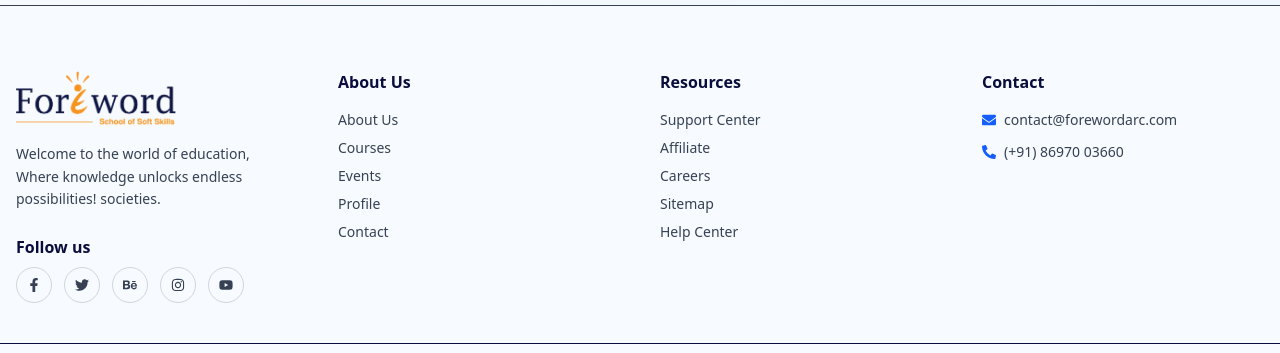
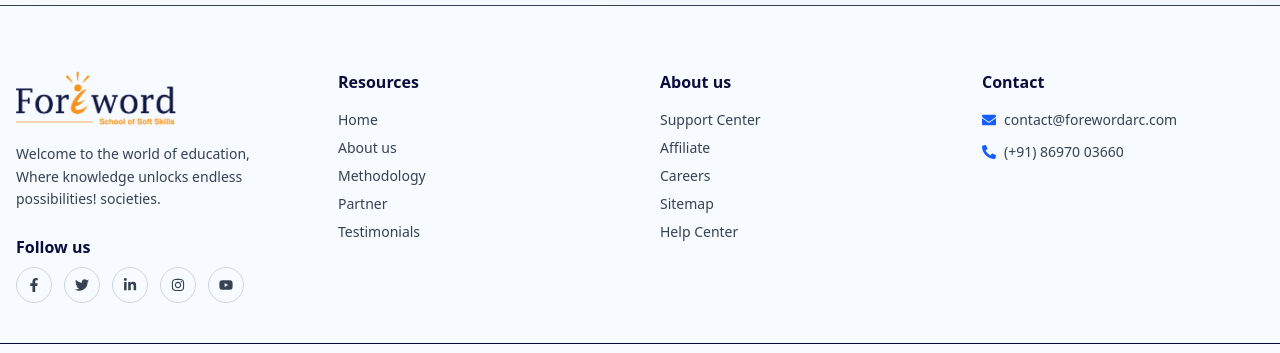
Before and after one commit to sudo-bhanjo/Foreword, a React (Vite) app: page / in a window 1280 px wide. Shown: the part 4484-4837 px from the top of the page. Built offline with nearby package versions, Linux system fonts and the light colour scheme.

Commit message:
link added in footer

```diff
--- a/src/components/Footer/Footer.jsx
+++ b/src/components/Footer/Footer.jsx
@@ -2,7 +2,7 @@ import React, { useEffect, useState } from 'react';
 import {
     FaFacebookF,
     FaTwitter,
-    FaBehance,
+    FaLinkedinIn,
     FaInstagram,
     FaYoutube,
     FaEnvelope,
@@ -46,38 +46,47 @@ const Footer = () => {
 
                     <h4 className="text-md font-bold mt-6 mb-2 text-[#0a0d3b]">Follow us</h4>
                     <div className="flex gap-3">
-                        {[FaFacebookF, FaTwitter, FaBehance, FaInstagram, FaYoutube].map((Icon, i) => (
-                            <div
-                                key={i}
-                                className="w-9 h-9 rounded-full border border-gray-300 flex items-center justify-center hover:bg-blue-600 hover:text-white transition hover:cursor-pointer"
-                            >
-                                <Icon size={14} />
-                            </div>
-                        ))}
+                        <a href="https://www.facebook.com/people/Foreword-School-of-Soft-Skills/100063752177327" target="_blank" rel="noopener noreferrer" className="w-9 h-9 rounded-full border border-gray-300 flex items-center justify-center hover:bg-blue-600 hover:text-white transition">
+                            <FaFacebookF size={14} />
+                        </a>
+                        <a href="https://twitter.com" target="_blank" rel="noopener noreferrer" className="w-9 h-9 rounded-full border border-gray-300 flex items-center justify-center hover:bg-blue-600 hover:text-white transition">
+                            <FaTwitter size={14} />
+                        </a>
+                        <a href="https://www.linkedin.com/company/forewordarc" target="_blank" rel="noopener noreferrer" className="w-9 h-9 rounded-full border border-gray-300 flex items-center justify-center hover:bg-blue-600 hover:text-white transition">
+                            <FaLinkedinIn size={14} />
+                        </a>
+                        <a href="https://www.instagram.com/foreword.softskills" target="_blank" rel="noopener noreferrer" className="w-9 h-9 rounded-full border border-gray-300 flex items-center justify-center hover:bg-blue-600 hover:text-white transition">
+                            <FaInstagram size={14} />
+                        </a>
+                        <a href="https://youtube.com" target="_blank" rel="noopener noreferrer" className="w-9 h-9 rounded-full border border-gray-300 flex items-center justify-center hover:bg-blue-600 hover:text-white transition">
+                            <FaYoutube size={14} />
+                        </a>
                     </div>
                 </div>
 
                 {/* About */}
                 <div>
-                    <h4 className="font-bold text-[#0a0d3b] mb-4">About Us</h4>
+                    <h4 className="font-bold text-[#0a0d3b] mb-4">Resources</h4>
                     <ul className="space-y-2 text-sm">
-                        {['About Us', 'Courses', 'Events', 'Profile', 'Contact'].map((item, i) => (
-                            <li key={i} className="hover:underline cursor-pointer">{item}</li>
-                        ))}
+                        <li><a href="#" className="hover:underline">Home</a></li>
+                        <li><a href="#about" className="hover:underline">About us</a></li>
+                        <li><a href="#methodology" className="hover:underline">Methodology</a></li>
+                        <li><a href="#partner" className="hover:underline">Partner</a></li>
+                        <li><a href="#testimonials" className="hover:underline">Testimonials</a></li>
                     </ul>
                 </div>
 
                 {/* Resources */}
                 <div>
-                    <h4 className="font-bold text-[#0a0d3b] mb-4">Resources</h4>
+                    <h4 className="font-bold text-[#0a0d3b] mb-4">About us</h4>
                     <ul className="space-y-2 text-sm">
                         {['Support Center', 'Affiliate', 'Careers', 'Sitemap', 'Help Center'].map((item, i) => (
-                            <li key={i} className="hover:underline cursor-pointer">{item}</li>
+                            <li key={i} className="hover:underline cursor-pointer"><a href="#">{item}</a></li>
                         ))}
                     </ul>
                 </div>
 
-                {/* Contact (moved here) */}
+                {/* Contact */}
                 <div>
                     <h4 className="font-bold text-[#0a0d3b] mb-4">Contact</h4>
                     <div className="space-y-3 text-sm">
```
